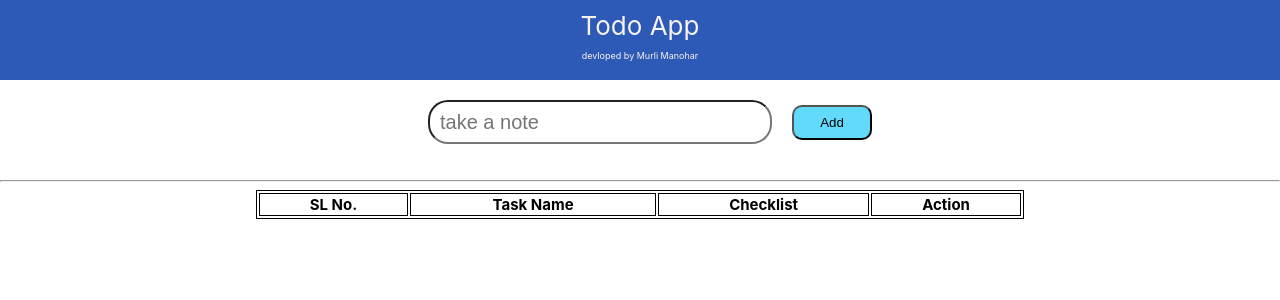
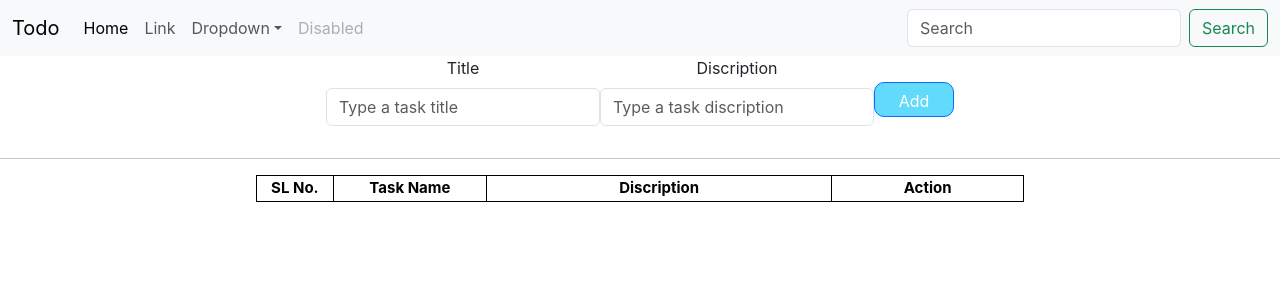
Before and after one commit to manohar720/to-do, a React (Create React App) app: page / in a window 1280 px wide. Shown: the top 300 px of the page. Built offline with nearby package versions, Linux system fonts and the light colour scheme.

Commit message:
add task discription

```diff
--- a/package.json
+++ b/package.json
@@ -10,6 +10,7 @@
     "gh-pages": "^6.1.1",
     "react": "^18.2.0",
     "react-dom": "^18.2.0",
+    "react-icon": "^1.0.0",
     "react-scripts": "5.0.1",
     "web-vitals": "^2.1.4"
   },
--- a/public/index.html
+++ b/public/index.html
@@ -2,14 +2,15 @@
 <html lang="en">
   <head>
     <meta charset="utf-8" />
-    <link rel="icon" href="%PUBLIC_URL%/favicon.ico" />
+    <link rel="icon" href="icons8-todo-list-50.png" type="image/icon type" />
+
     <meta name="viewport" content="width=device-width, initial-scale=1" />
     <meta name="theme-color" content="#000000" />
     <meta
       name="description"
       content="Web site created using create-react-app"
     />
-    <link rel="apple-touch-icon" href="%PUBLIC_URL%/logo192.png" />
+
     <!--
       manifest.json provides metadata used when your web app is installed on a
       user's mobile device or desktop. See https://developers.google.com/web/fundamentals/web-app-manifest/
@@ -24,7 +25,13 @@
       work correctly both with client-side routing and a non-root public URL.
       Learn how to configure a non-root public URL by running `npm run build`.
     -->
-    <title>React App</title>
+    <link
+      href="https://cdn.jsdelivr.net/npm/bootstrap@5.3.3/dist/css/bootstrap.min.css"
+      rel="stylesheet"
+      integrity="sha384-QWTKZyjpPEjISv5WaRU9OFeRpok6YctnYmDr5pNlyT2bRjXh0JMhjY6hW+ALEwIH"
+      crossorigin="anonymous"
+    />
+    <title>Todo App</title>
   </head>
   <body>
     <noscript>You need to enable JavaScript to run this app.</noscript>
@@ -39,5 +46,14 @@
       To begin the development, run `npm start` or `yarn start`.
       To create a production bundle, use `npm run build` or `yarn build`.
     -->
+    <script
+      src="https://kit.fontawesome.com/34f58506e9.js"
+      crossorigin="anonymous"
+    ></script>
+    <script
+      src="https://cdn.jsdelivr.net/npm/bootstrap@5.3.3/dist/js/bootstrap.bundle.min.js"
+      integrity="sha384-YvpcrYf0tY3lHB60NNkmXc5s9fDVZLESaAA55NDzOxhy9GkcIdslK1eN7N6jIeHz"
+      crossorigin="anonymous"
+    ></script>
   </body>
 </html>
--- a/src/App.css
+++ b/src/App.css
@@ -85,3 +85,6 @@ table {
 .name {
   font-size: xx-small;
 }
+i {
+  cursor: pointer;
+}
--- a/src/App.js
+++ b/src/App.js
@@ -1,7 +1,6 @@
 import Todo from "./components/Todo";
 import Header from "./components/Header/Header";
 import "./App.css";
-import { InputAlert } from "./components/Error";
 
 function App() {
   return (
--- a/src/components/Header/Header.js
+++ b/src/components/Header/Header.js
@@ -1,10 +1,89 @@
 export default function Header(props) {
   return (
     <>
-      <header className="App-header">
+      {/* <header className="App-header">
         {props.title}
         <p className="name">devloped by Murli Manohar</p>
-      </header>
+      </header> */}
+      <nav class="navbar navbar-expand-lg bg-body-tertiary">
+        <div class="container-fluid">
+          <a class="navbar-brand" href="#">
+            Todo
+          </a>
+          <button
+            class="navbar-toggler"
+            type="button"
+            data-bs-toggle="collapse"
+            data-bs-target="#navbarSupportedContent"
+            aria-controls="navbarSupportedContent"
+            aria-expanded="false"
+            aria-label="Toggle navigation"
+          >
+            <span class="navbar-toggler-icon"></span>
+          </button>
+          <div class="collapse navbar-collapse" id="navbarSupportedContent">
+            <ul class="navbar-nav me-auto mb-2 mb-lg-0">
+              <li class="nav-item">
+                <a class="nav-link active" aria-current="page" href="#">
+                  Home
+                </a>
+              </li>
+              <li class="nav-item">
+                <a class="nav-link" href="#">
+                  Link
+                </a>
+              </li>
+              <li class="nav-item dropdown">
+                <a
+                  class="nav-link dropdown-toggle"
+                  href="#"
+                  role="button"
+                  data-bs-toggle="dropdown"
+                  aria-expanded="false"
+                >
+                  Dropdown
+                </a>
+                <ul class="dropdown-menu">
+                  <li>
+                    <a class="dropdown-item" href="#">
+                      Action
+                    </a>
+                  </li>
+                  <li>
+                    <a class="dropdown-item" href="#">
+                      Another action
+                    </a>
+                  </li>
+                  <li>
+                    <hr class="dropdown-divider" />
+                  </li>
+                  <li>
+                    <a class="dropdown-item" href="#">
+                      Something else here
+                    </a>
+                  </li>
+                </ul>
+              </li>
+              <li class="nav-item">
+                <a class="nav-link disabled" aria-disabled="true">
+                  Disabled
+                </a>
+              </li>
+            </ul>
+            <form class="d-flex" role="search">
+              <input
+                class="form-control me-2"
+                type="search"
+                placeholder="Search"
+                aria-label="Search"
+              />
+              <button class="btn btn-outline-success" type="submit">
+                Search
+              </button>
+            </form>
+          </div>
+        </div>
+      </nav>
     </>
   );
 }
--- a/src/components/Todo.js
+++ b/src/components/Todo.js
@@ -14,7 +14,8 @@ function getDataAndUpdate() {
 }
 
 function Todo() {
-  let [inputText, setinputText] = useState("");
+  let [todoTitle, setTodoTitle] = useState("");
+  let [todoDescription, setTodoDescription] = useState("");
 
   let [todoList, setTodoList] = useState(getDataAndUpdate());
 
@@ -25,36 +26,40 @@ function Todo() {
   const handleInputText = function (event) {
     let getValue = event.target.value;
 
-    setinputText(getValue);
+    setTodoTitle(getValue);
   };
 
   const addList = (e) => {
     if (e.target.innerText === "Add") {
       var error = document.getElementById("error");
-      if (inputText === "") {
+      if (todoTitle === "" || todoDescription === "") {
         error.textContent = "Please enter a input";
         error.style.color = "red";
       } else {
         error.textContent = "";
         let newtodoItems = {
-          taskName: inputText,
+          taskName: todoTitle,
+          discription: todoDescription,
         };
 
-        let updatedTodoArray = [...todoList];
+        let updatedTodo = [...todoList];
 
-        updatedTodoArray.push(newtodoItems);
+        updatedTodo.push(newtodoItems);
 
-        setTodoList(updatedTodoArray);
+        setTodoList(updatedTodo);
 
-        setinputText("");
+        setTodoTitle("");
+        setTodoDescription("");
       }
     } else {
       let list = [...todoList];
 
-      list.splice(editId, 1, { taskName: inputText });
+      list.splice(editId, 1, { taskName: todoTitle });
+      list.splice(editId, 1, { discription: todoDescription });
       setTodoList(list);
       addBtn.innerText = "Add";
-      setinputText("");
+      setTodoTitle("");
+      setTodoDescription("");
     }
   };
 
@@ -68,76 +73,99 @@ function Todo() {
 
     setTodoList(reducelist);
     addBtn.innerText = "Add";
-    setinputText("");
+    setTodoTitle("");
   }
   function editItem(id) {
+    console.log("id: ", id);
+
     const editlist = [...todoList];
     const getTaskName = editlist[id].taskName;
+    const getDiscription = editlist[id].discription;
+    console.log(" getDiscription: ", getDiscription);
 
-    setinputText(getTaskName);
+    setTodoTitle(getTaskName);
+    setTodoDescription(getDiscription);
 
     addBtn.innerText = "Save Change";
 
     setTodoList(editlist);
+
     setEditId(id);
-  }
-  function handleChecked(e, index) {
-    if (e.target.checked === true) {
-      console.log("checked");
-    } else console.log("unchecked");
   }
 
   return (
     <>
       <div className="form">
-        <input
-          className="inputBox"
-          type="text"
-          placeholder="take a note"
-          onChange={handleInputText}
-          value={inputText}
-        ></input>
-
-        <button className="addBtn" id="myBtn" type="button" onClick={addList}>
+        <div className="mb-3">
+          <label for="formGroupExampleInput" className="form-label">
+            Title
+          </label>
+          <input
+            type="text"
+            className="form-control"
+            id="formGroupExampleInput"
+            placeholder="Type a task title"
+            onChange={handleInputText}
+            value={todoTitle}
+          />
+        </div>
+        <div className="mb-3">
+          <label for="formGroupExampleInput2" className="form-label">
+            Discription
+          </label>
+          <input
+            type="text"
+            className="form-control"
+            id="formGroupExampleInput2"
+            placeholder="Type a task discription"
+            onChange={(e) => {
+              setTodoDescription(e.target.value);
+            }}
+            value={todoDescription}
+          />
+        </div>
+        <button
+          type="button"
+          className="addBtn btn btn-primary"
+          id="myBtn"
+          onClick={addList}
+        >
           Add
         </button>
       </div>
       <p id="error"></p>
 
       <hr />
-      <div className="table-container">
+      <div className="table-container table-danger">
         <table>
           <thead>
             <tr>
-              <th>SL No.</th>
-              <th>Task Name</th>
-              <th>Checklist</th>
-              <th>Action</th>
+              <th width="10%">SL No.</th>
+              <th width="20%">Task Name</th>
+              <th width="45%">Discription</th>
+              <th width="25%">Action</th>
             </tr>
           </thead>
           <tbody>
             {todoList.map((item, index) => {
+              console.log("item: ", item);
               return (
                 <tr key={index}>
                   <td>{index + 1}</td>
                   <td>{item.taskName}</td>
+                  <td>{item.discription}</td>
                   <td>
-                    <input
-                      type="checkbox"
-                      name="checklist"
-                      onClick={(e) => handleChecked(e, index)}
-                    />
-                  </td>
-                  <td>
-                    <button
-                      className="deleteBtn"
+                    <i
+                      className="delete-icon"
+                      class="fa-solid fa-trash mx-2"
                       onClick={() => deleteItem(index)}
-                    >
-                      del
-                    </button>
-                    <button className="editBtn" onClick={() => editItem(index)}>
-                      edit
-                    </button>
+                    ></i>
+
+                    <i
+                      className="edit"
+                      class="fa-solid fa-pen-to-square mx-2"
+                      onClick={() => editItem(index)}
+                    ></i>
                   </td>
                 </tr>
               );
```
Also changed, not shown: public/icons8-todo-list-50.png (added), 1 other file (tests, documents, lock files or other folders).
